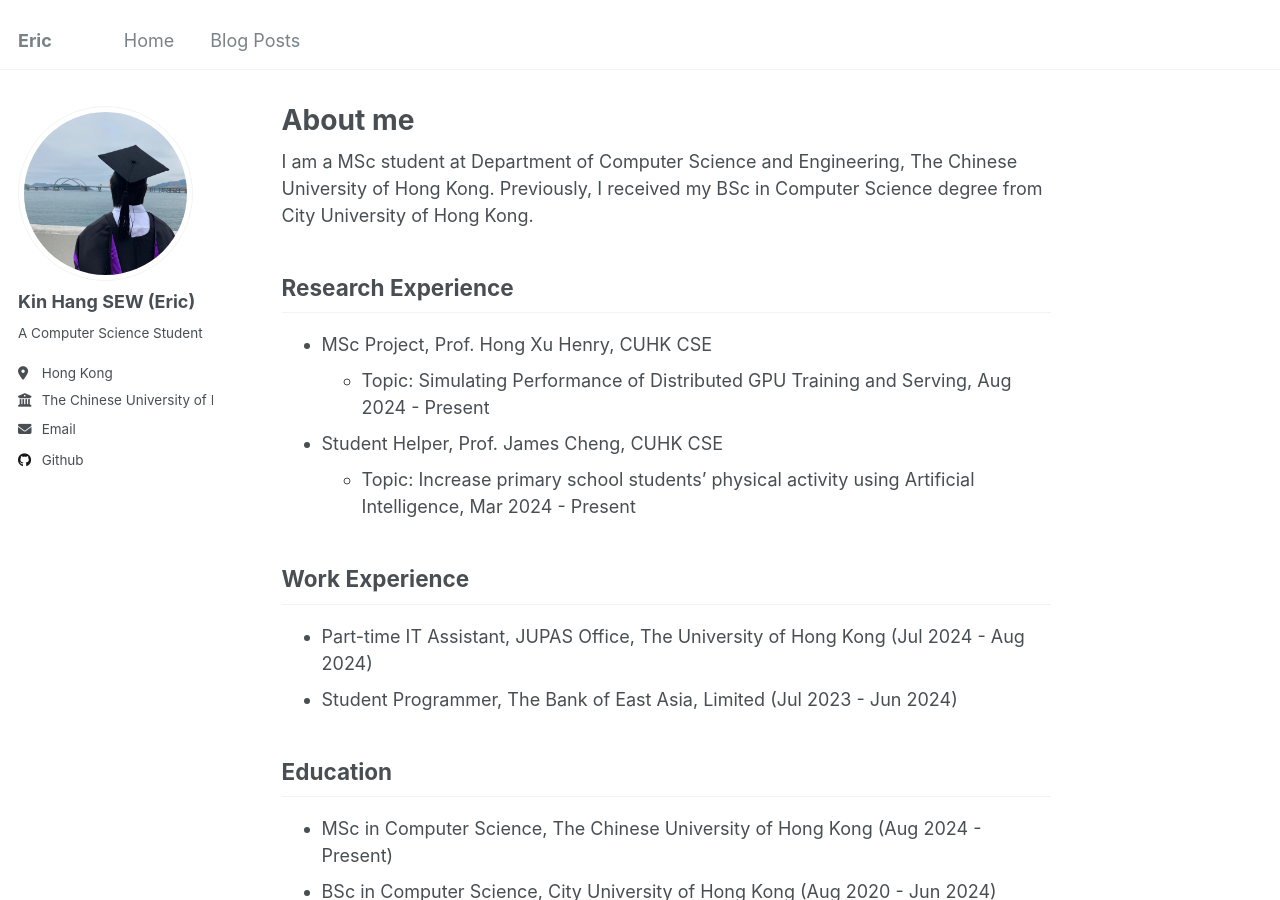
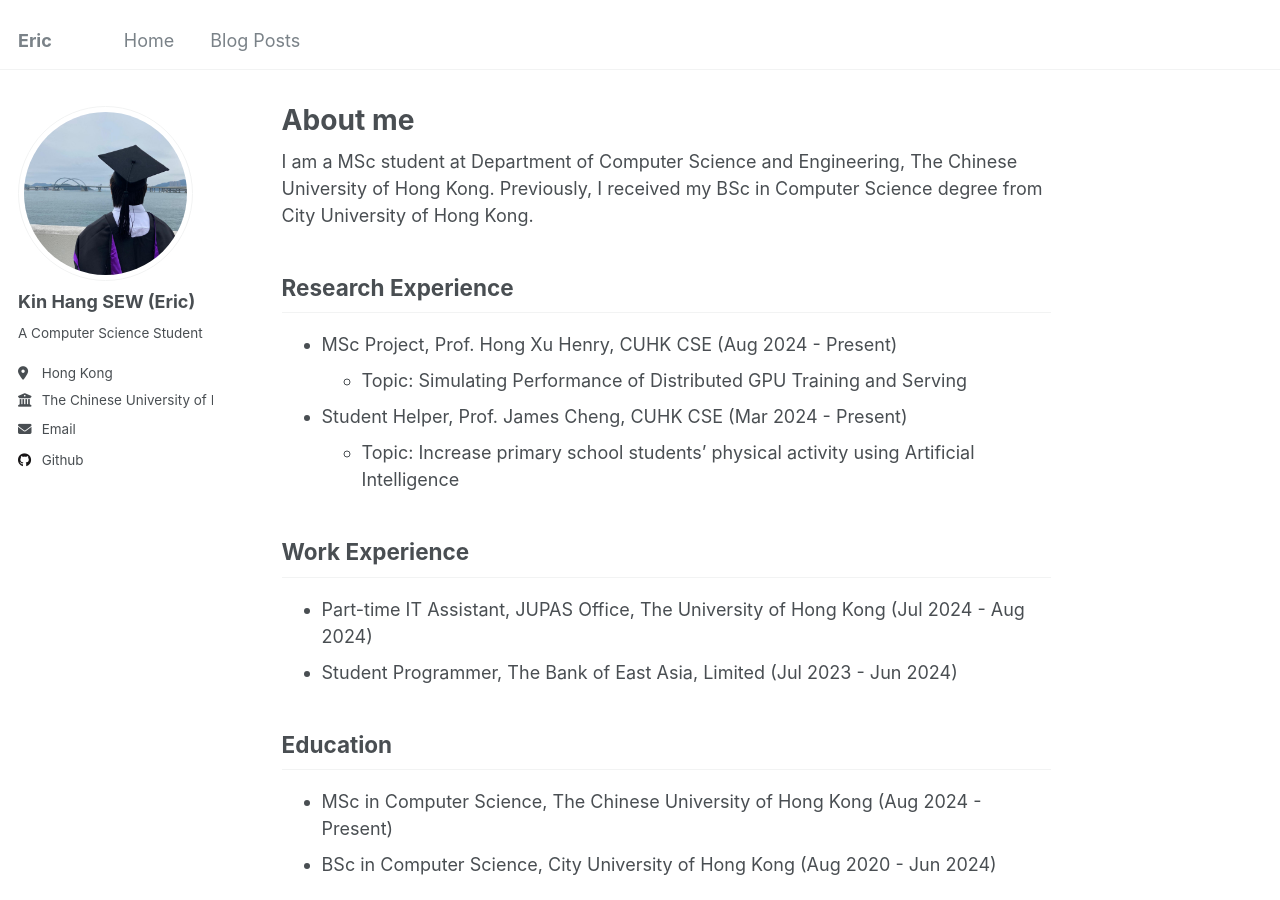
Before and after one commit to ericskh2/ericskh2.github.io, a Jekyll site: the page built from _pages/about.md, in a window 1280 px wide and 900 px high. Built offline with Jekyll 4.4.1, drawn with Linux system fonts in a browser that asks for light colours.

```diff
--- a/_pages/about.md
+++ b/_pages/about.md
@@ -11,10 +11,10 @@ I am a MSc student at Department of Computer Science and Engineering, The Chines
 
 Research Experience
 ------
-- MSc Project, Prof. Hong Xu Henry, CUHK CSE\
-  - Topic: Simulating Performance of Distributed GPU Training and Serving, Aug 2024 - Present
-- Student Helper, Prof. James Cheng, CUHK CSE\
-  - Topic: Increase primary school students' physical activity using Artificial Intelligence, Mar 2024 - Present
+- MSc Project, Prof. Hong Xu Henry, CUHK CSE (Aug 2024 - Present)
+  - Topic: Simulating Performance of Distributed GPU Training and Serving
+- Student Helper, Prof. James Cheng, CUHK CSE (Mar 2024 - Present)
+  - Topic: Increase primary school students' physical activity using Artificial Intelligence
 
 Work Experience
 ------
```
